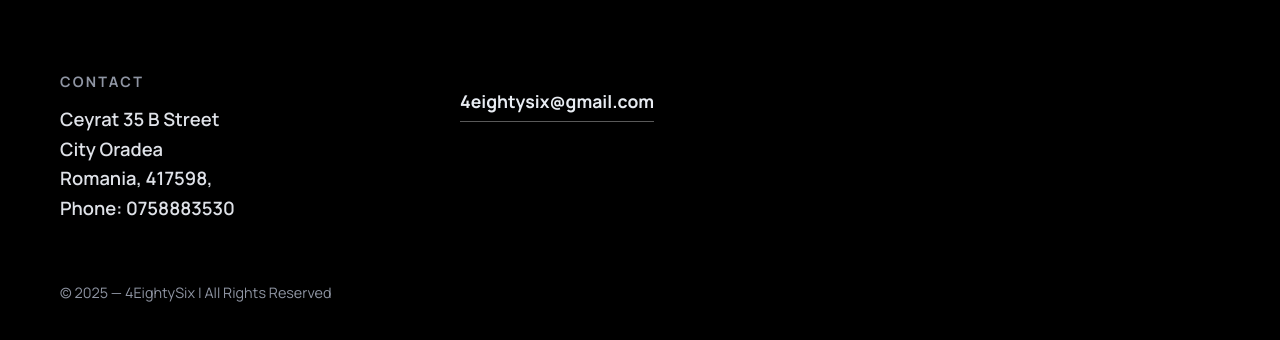
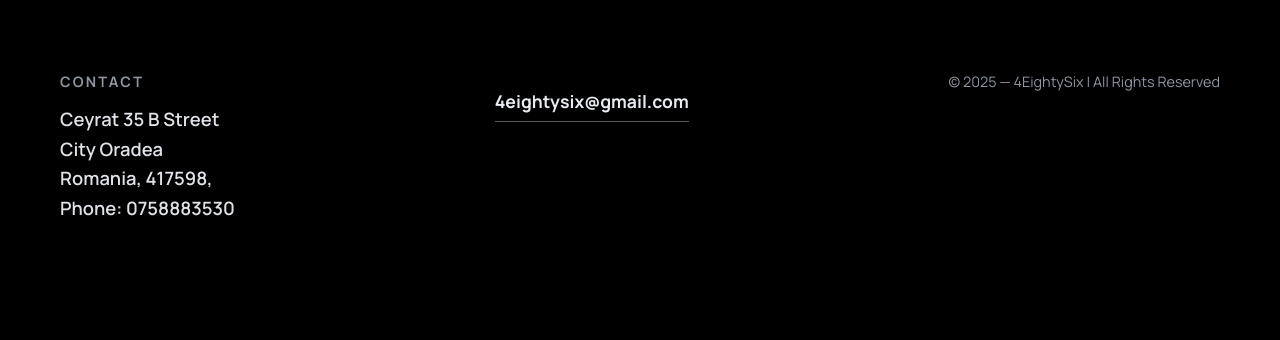
Before and after one commit to flaviusGS/Weout-Webage, a React (Vite) app: page / in a window 1280 px wide. Shown: the part 5827-6167 px from the top of the page. After the commit the page ends 6136 px from the top, so only its background shows below. Built offline with nearby package versions, Linux system fonts and the light colour scheme.

Commit message:
Update contact.css

```diff
--- a/src/components/Contact/contact.css
+++ b/src/components/Contact/contact.css
@@ -6,9 +6,12 @@
 }
 
 .contact-grid {
-  display: grid;
-  grid-template-columns: repeat(3, 1fr);
-  gap: clamp(20px, 4vw, 40px);
+  display: flex;
+  justify-content: space-between;
+  align-items: flex-start;
+  flex-wrap: wrap;
+  /* grid-template-columns: repeat(3, 1fr); */
+  /* gap: clamp(20px, 4vw, 40px); */
   margin-bottom: 32px;
 }
 
```
